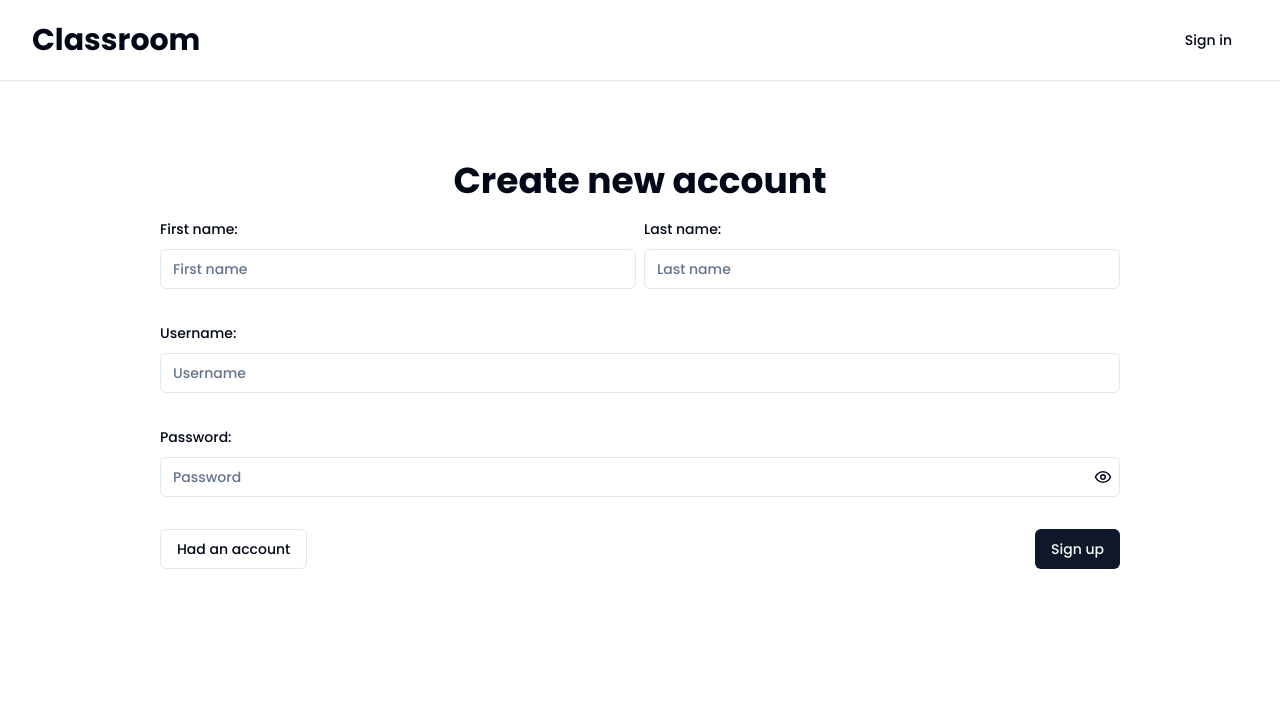
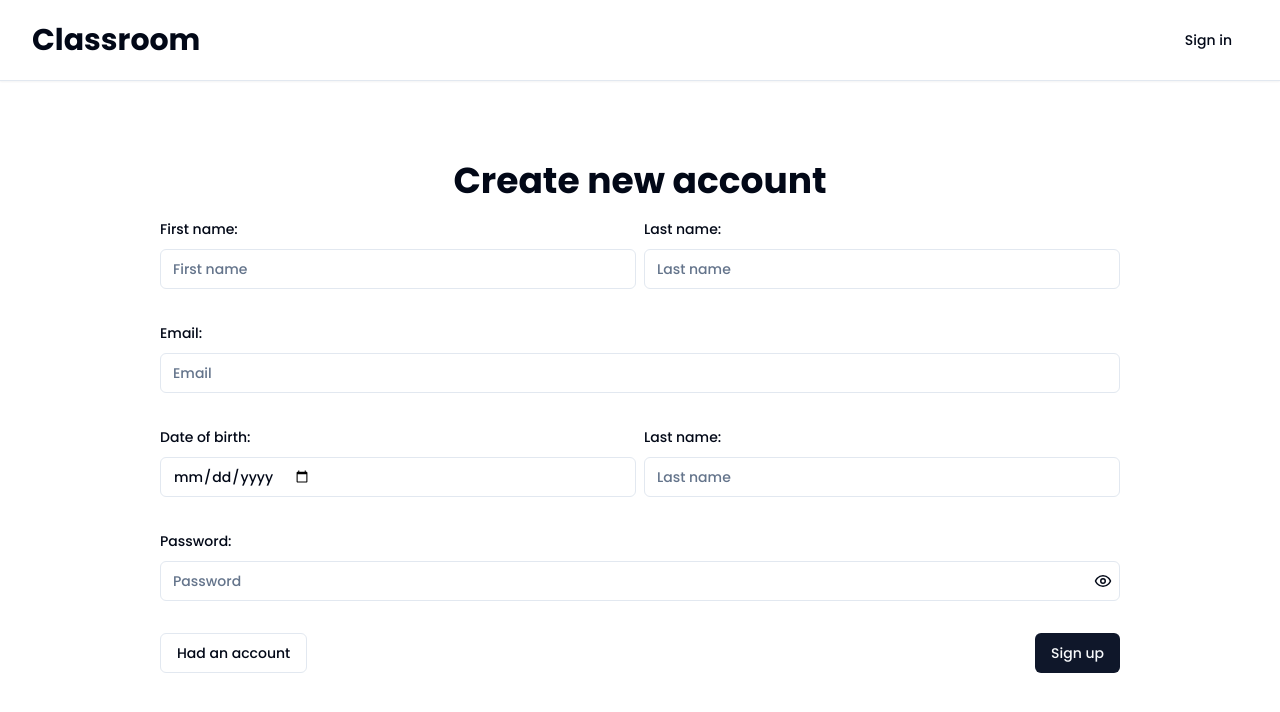
Before and after one commit to Mtoan12/advanced-web, a React (Vite) app in the folder frontend/: page /sign-up in a window 1280 px wide. Shown: the top 712 px of the page. Built offline with nearby package versions, Linux system fonts and the light colour scheme.

Commit message:
sửa validate ở trường birthday

```diff
--- a/frontend/src/pages/sign-up/SignUpPage.tsx
+++ b/frontend/src/pages/sign-up/SignUpPage.tsx
@@ -24,7 +24,7 @@ const SignUpPage = () => {
     defaultValues: {
       firstName: "",
       lastName: "",
-      birthday: "1/1/2000",
+      birthday: "",
       gender: "male",
       email: "",
       password: "",
@@ -91,16 +91,16 @@ const SignUpPage = () => {
           </div>
           <FormField
             control={form.control}
-            name="username"
+            name="email"
             render={({ field }) => (
               <FormItem>
-                <FormLabel>Username:</FormLabel>
+                <FormLabel>Email:</FormLabel>
                 <FormControl>
                   <Input
-                    placeholder="Username"
+                    placeholder="Email"
                     {...field}
                     className={cn(
-                      form.formState.errors.username &&
+                      form.formState.errors.email &&
                         "border-red-400 focus-visible:ring-red-400",
                       "pr-8",
                     )}
@@ -110,6 +110,51 @@ const SignUpPage = () => {
               </FormItem>
             )}
           />
+          <div className="grid grid-cols-2 gap-2">
+            <FormField
+              control={form.control}
+              name="birthday"
+              render={({ field }) => (
+                <FormItem>
+                  <FormLabel>Date of birth:</FormLabel>
+                  <FormControl>
+                    <Input
+                      placeholder="Date of birth"
+                      type="date"
+                      {...field}
+                      className={cn(
+                        form.formState.errors.birthday &&
+                          "border-red-400 focus-visible:ring-red-400",
+                        "pr-8",
+                      )}
+                    />
+                  </FormControl>
+                  <FormMessage />
+                </FormItem>
+              )}
+            />
+            <FormField
+              control={form.control}
+              name="lastName"
+              render={({ field }) => (
+                <FormItem>
+                  <FormLabel>Last name:</FormLabel>
+                  <FormControl>
+                    <Input
+                      placeholder="Last name"
+                      {...field}
+                      className={cn(
+                        form.formState.errors.lastName &&
+                          "border-red-400 focus-visible:ring-red-400",
+                        "pr-8",
+                      )}
+                    />
+                  </FormControl>
+                  <FormMessage />
+                </FormItem>
+              )}
+            />
+          </div>
           <FormField
             control={form.control}
             name="password"
--- a/frontend/src/schema/formSchema.ts
+++ b/frontend/src/schema/formSchema.ts
@@ -5,15 +5,12 @@ export const signUpSchema = z.object({
   lastName: z.string().min(1, "Please enter your last name").trim(),
   birthday: z
     .string()
+    .min(1, "Please enter your date of birth")
     .refine((val) => {
       const date = new Date(val);
       const now = new Date();
-      return date < now;
-    }, "Birthday must be in the past")
-    .refine((val) => {
-      const date = new Date(val);
-      const now = new Date();
-      return now.getFullYear() - date.getFullYear() >= 100;
+      console.log(date.getFullYear());
+      return date < now && date.getFullYear() > 1900;
     }, "Please enter a valid birthday"),
   gender: z.string(),
   email: z
```
